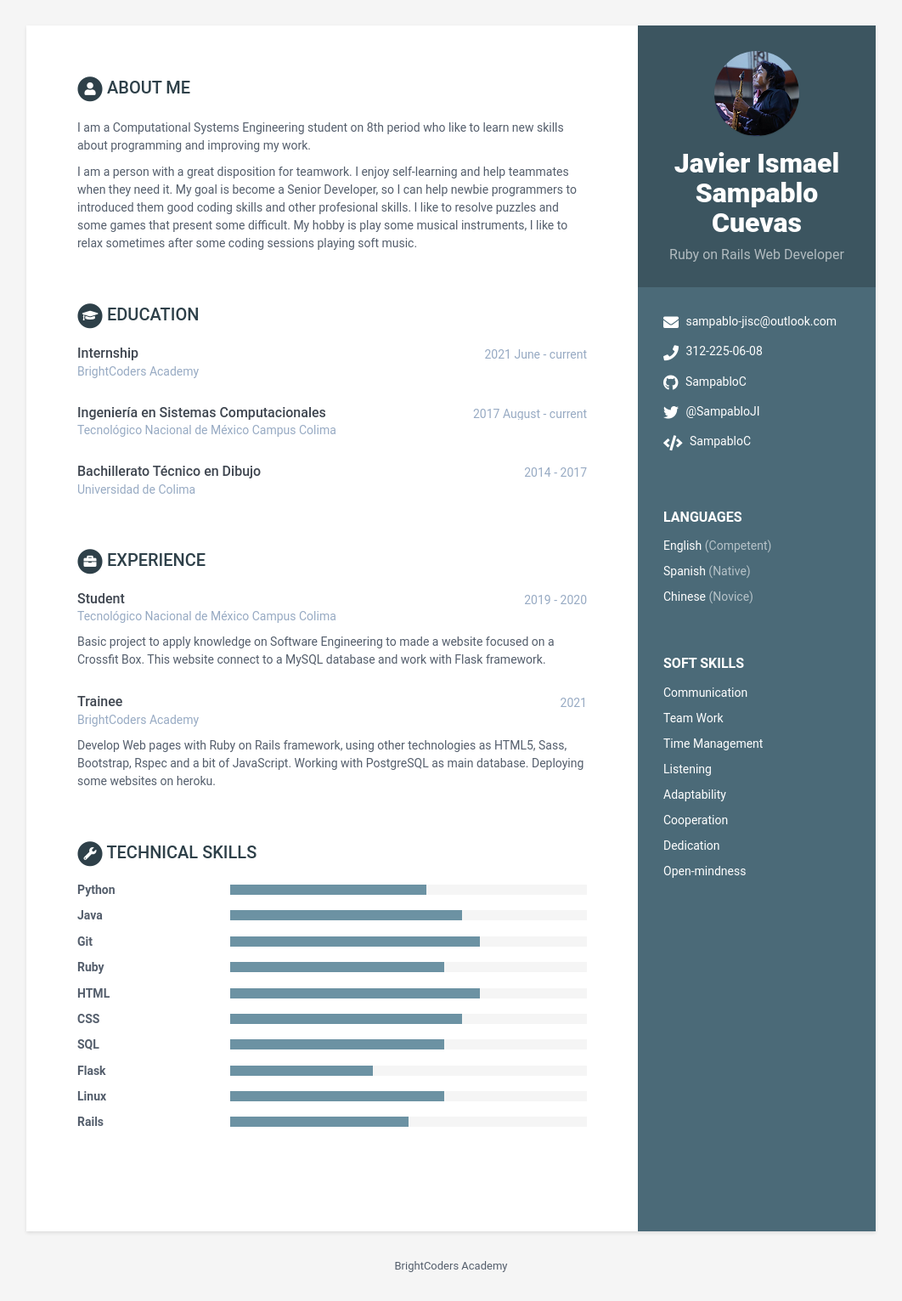
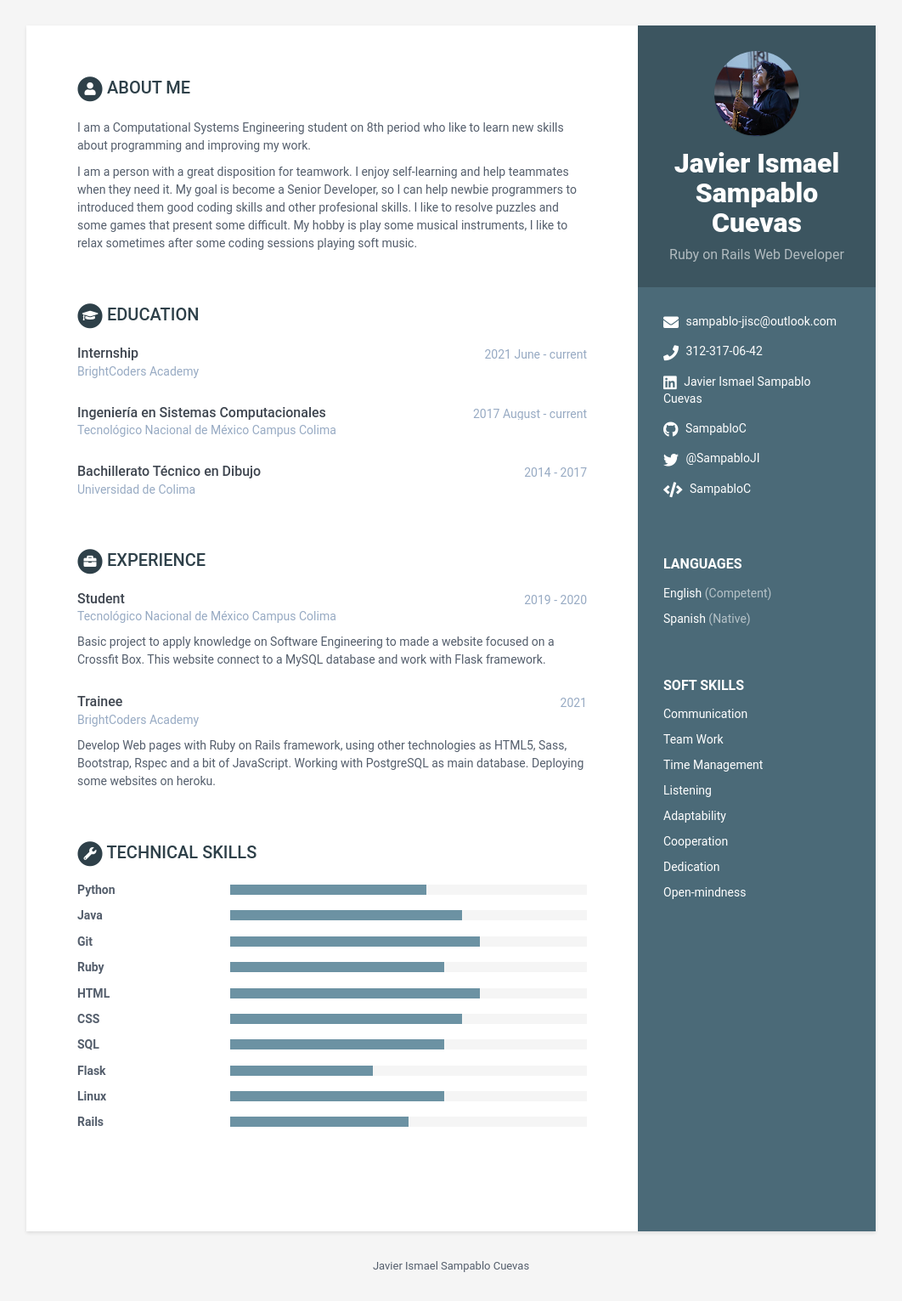
Before and after one commit to SampabloC/SampabloC, a Jekyll site: the page built from index.html, in a window 1280 px wide. Shown: the whole page at 85% size, without its empty margins (109-1171 px from the left). Built offline with Jekyll 4.4.1, drawn with Linux system fonts in a browser that asks for light colours.

Commit message:
Update data.yml
Add some data and complete information

```diff
--- a/_data/data.yml
+++ b/_data/data.yml
@@ -13,9 +13,9 @@ sidebar:
 
   # Actualiza tus datos de contacto
   email: sampablo-jisc@outlook.com
-  phone: 312-225-06-08
+  phone: 312-317-06-42
 #  website: # No agregar http://
-#  linkedin: brightcoders
+  linkedin: 'Javier Ismael Sampablo Cuevas'
   github: SampabloC
 #  gitlab:
 #  bitbucket:
@@ -31,9 +31,6 @@ sidebar:
 
     - idiom: Spanish
       level: Native # Utiliza el resultado de tu examen oficial, o el nivel de acuerdo al modelo Dreyfus
-
-    - idiom: Chinese
-      level: Novice
 
 
   # Registra aquí tus soft skills. Agrega o elimina según sea necesario
@@ -151,7 +148,11 @@ experiences:
 #      Cum sociis natoque penatibus et magnis dis parturient montes,
 #      nascetur ridiculus mus. Donec quam felis, ultricies nec,
 #      pellentesque eu, pretium quis, sem.
-
+volunteering:
+  - degree: Hackathon 4 Good
+    time: 30/July - 01/August
+    details: |
+      Develop backend with Python on Flask where my team won first place developing a website for Techo House.
 # Registra aquí tus habilidades técnicas, para level utiliza:
 # 20% para Novice
 # 40% para Advanced beginner
@@ -194,4 +195,4 @@ skills:
 
 # NO MODIFICAR
 footer: >
-  BrightCoders Academy
+  Javier Ismael Sampablo Cuevas
```
